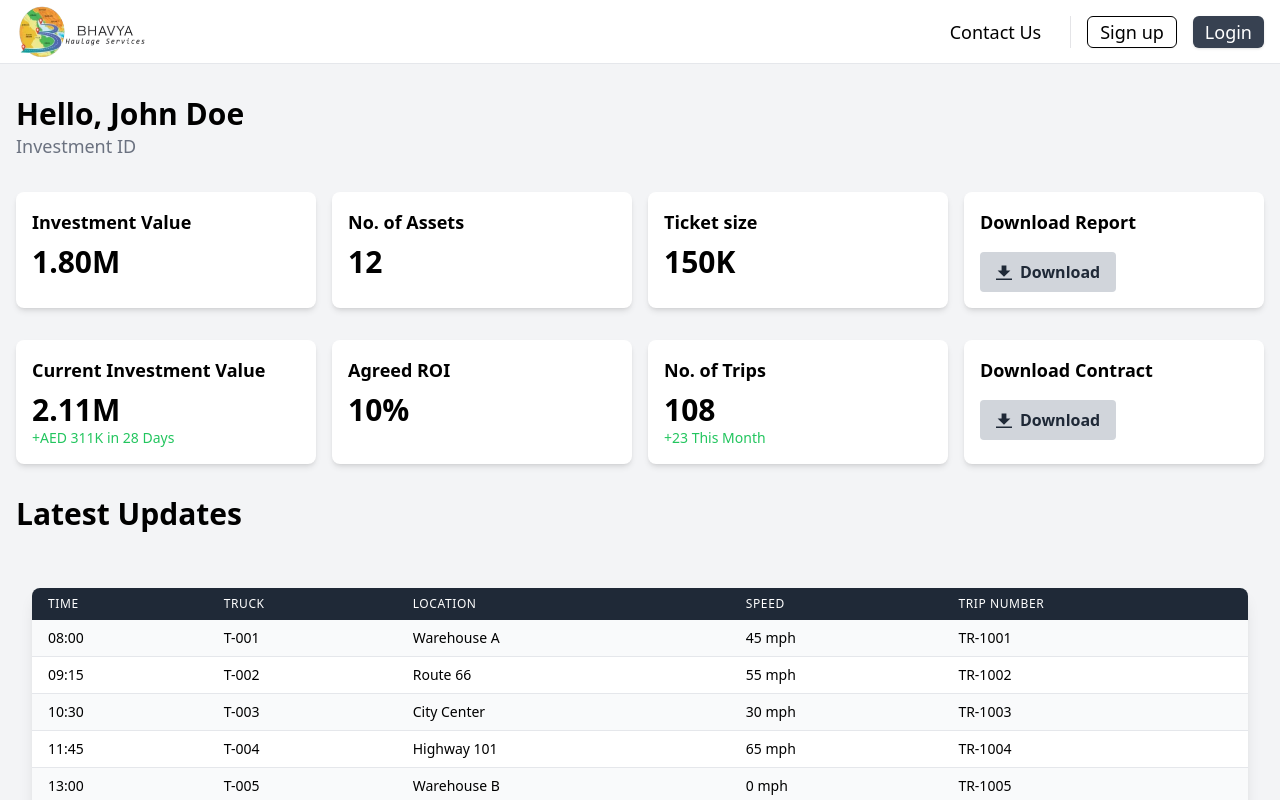
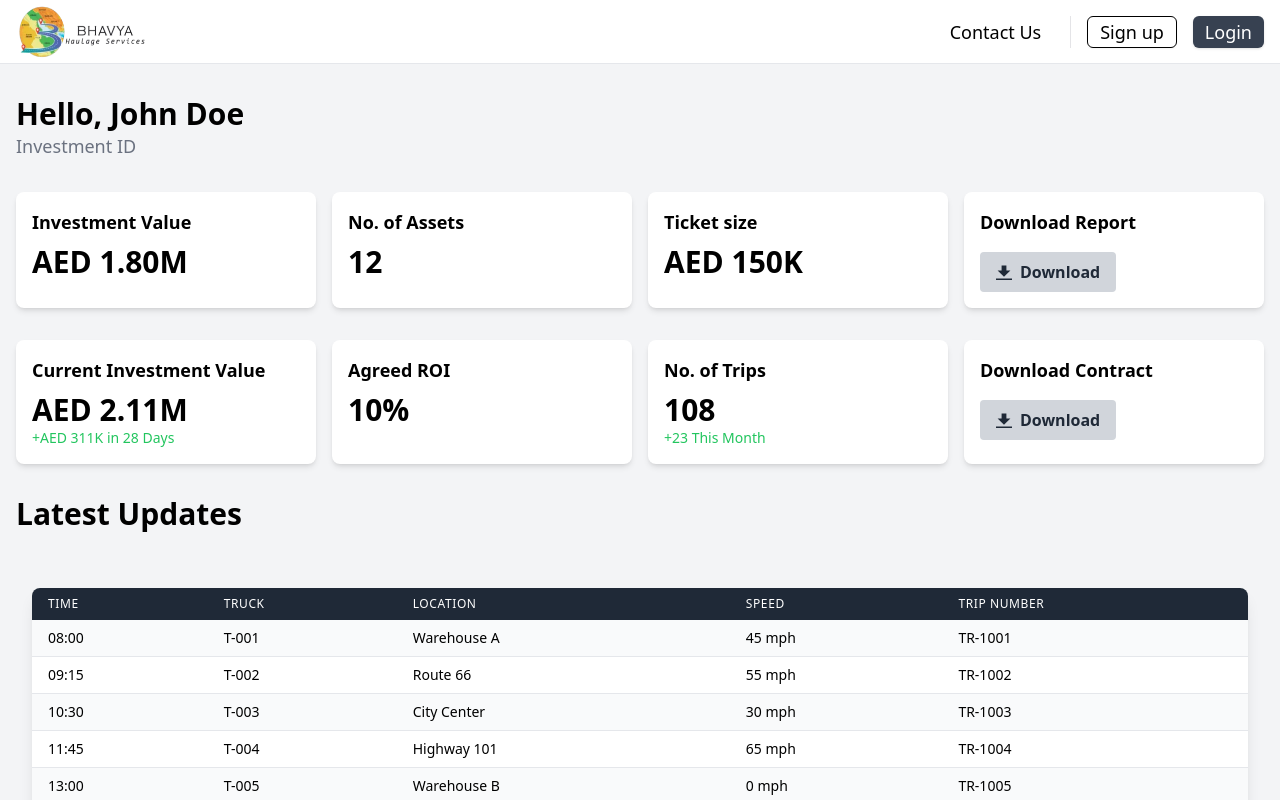
Before and after one commit to BuddyBoy26/BHS-Investor-Portal, a React (Vite) app in the folder BHS_frontend/: page /home in a window 1280 px wide. Shown: the top 800 px of the page. Built offline with nearby package versions, Linux system fonts and the light colour scheme.

Commit message:
HOPE IT WORKS IDEK NUMBER +1

```diff
--- a/BHS_frontend/src/Investment.jsx
+++ b/BHS_frontend/src/Investment.jsx
@@ -58,15 +58,15 @@ const Investment = () => {
         <main>
           {/* First row of cards */}
           <div className="grid grid-cols-1 sm:grid-cols-2 lg:grid-cols-4 gap-4 mb-8">
-            <Card title="Investment Value" value="1.80M" subtext="" subtextColor="text-green-500" />
+            <Card title="Investment Value" value="AED 1.80M" subtext="" subtextColor="text-green-500" />
             <Card title="No. of Assets" value="12" subtext="" subtextColor="text-gray-500" />
-            <Card title="Ticket size" value="150K" subtext="" subtextColor="text-green-500" />
+            <Card title="Ticket size" value="AED 150K" subtext="" subtextColor="text-green-500" />
             <Card title="Download Report" button={<DownloadButton onClick={downloadPDF} />} />
           </div>
 
           {/* Second row of cards */}
           <div className="grid grid-cols-1 sm:grid-cols-2 lg:grid-cols-4 gap-4 mb-8">
-            <Card title="Current Investment Value" value="2.11M" subtext="+AED 311K in 28 Days" subtextColor="text-green-500" />
+            <Card title="Current Investment Value" value="AED 2.11M" subtext="+AED 311K in 28 Days" subtextColor="text-green-500" />
             <Card title="Agreed ROI" value="10%" subtext="" subtextColor="text-gray-500" />
             <Card title="No. of Trips" value="108" subtext="+23 This Month" subtextColor="text-green-500" />
             <Card title="Download Contract" button={<DownloadButton onClick={downloadContract} />} />
```
